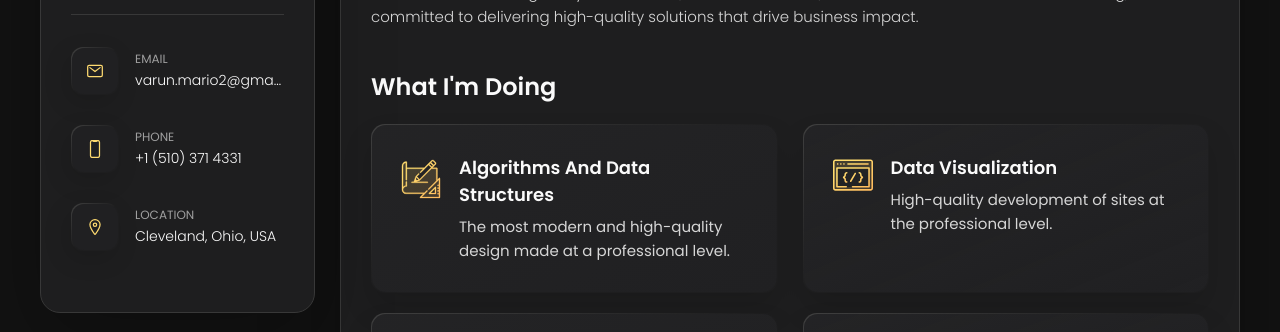
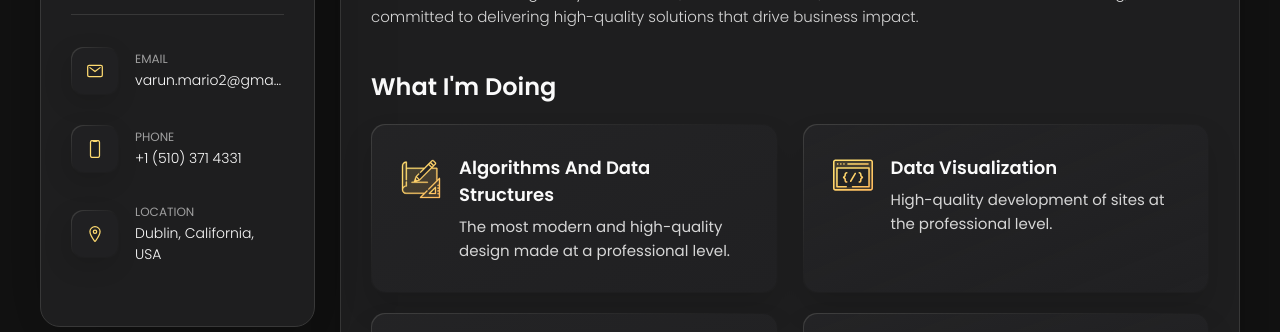
Before and after one commit to varunreddyGOPU/Varun_personal-portfolio_GH_VS, a plain HTML site: page index.html in a window 1280 px wide. Shown: the part 468-800 px from the top of the page. Drawn offline with nearby package versions, Linux system fonts and the light colour scheme.

Commit message:
fixed typo

```diff
--- a/index.html
+++ b/index.html
@@ -127,7 +127,7 @@
             <div class="contact-info">
               <p class="contact-title">Location</p>
 
-              <address>Cleveland, Ohio, USA</address>
+              <address>Dublin, California, USA</address>
             </div>
 
           </li>
```
